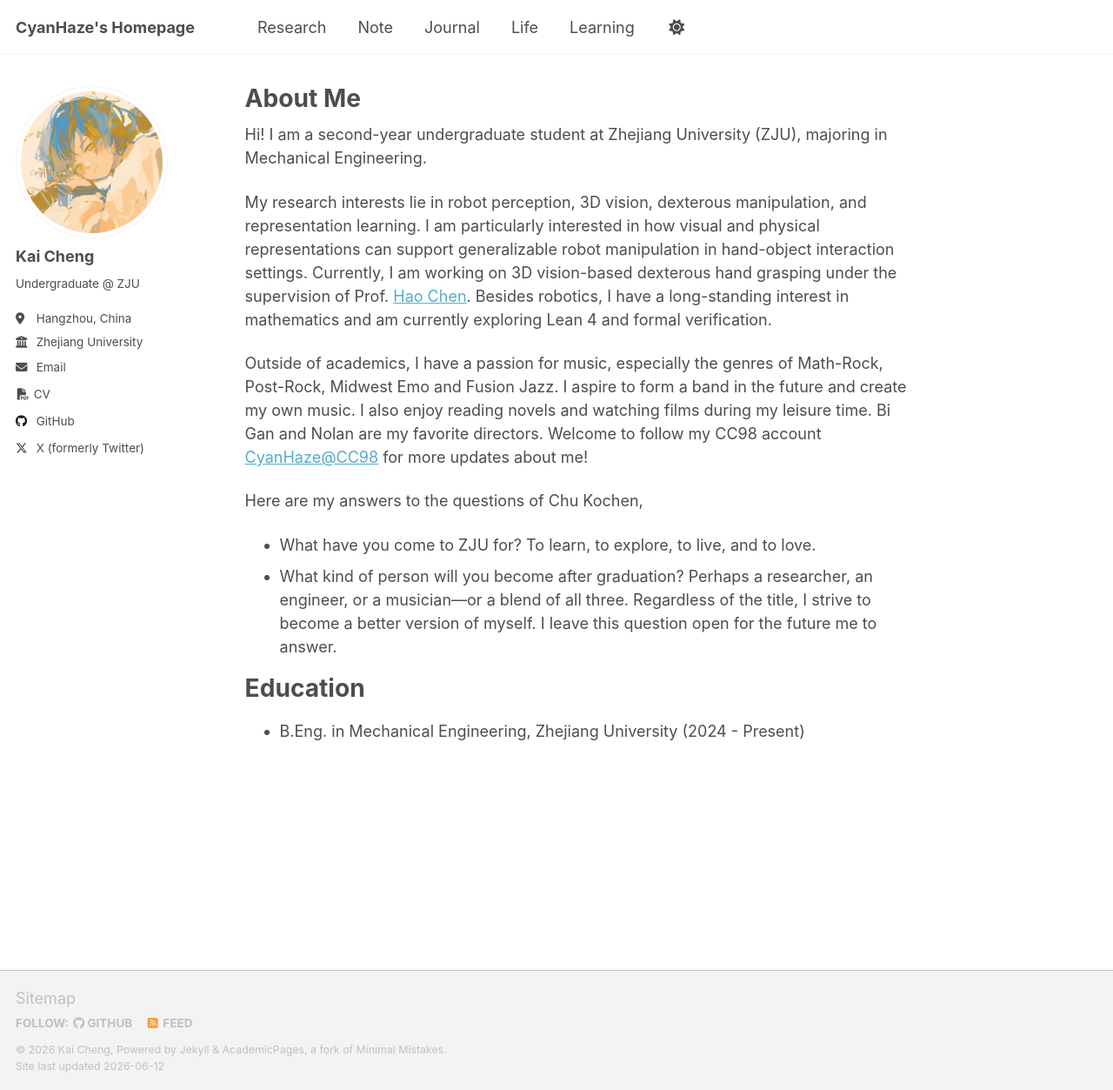
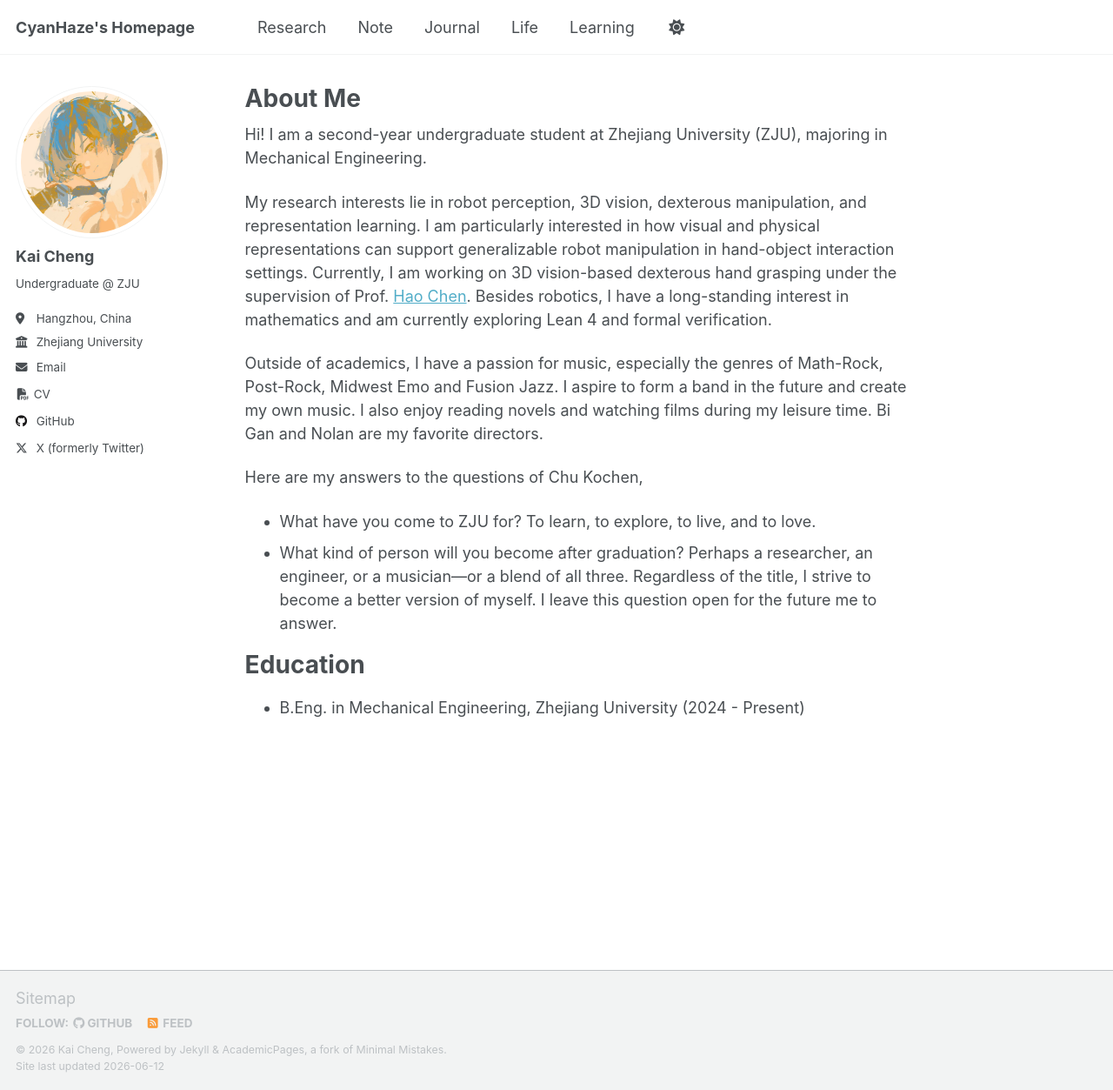
Before and after one commit to CyanHaze/CyanHaze.github.io, a Jekyll site: the page built from _pages/about.md, in a window 1280 px wide and 1253 px high. Shown: the whole window at 87% size. Built offline with Jekyll 4.4.1, drawn with Linux system fonts in a browser that asks for light colours; a script that is not in the unit is left out.

Commit message:
Update the content

```diff
--- a/_pages/about.md
+++ b/_pages/about.md
@@ -12,7 +12,7 @@ Hi! I am a second-year undergraduate student at Zhejiang University (ZJU), major
 
 My research interests lie in robot perception, 3D vision, dexterous manipulation, and representation learning. I am particularly interested in how visual and physical representations can support generalizable robot manipulation in hand-object interaction settings. Currently, I am working on 3D vision-based dexterous hand grasping under the supervision of Prof. [Hao Chen](https://stan-haochen.github.io/). Besides robotics, I have a long-standing interest in mathematics and am currently exploring Lean 4 and formal verification.
 
-Outside of academics, I have a passion for music, especially the genres of Math-Rock, Post-Rock, Midwest Emo and Fusion Jazz. I aspire to form a band in the future and create my own music. I also enjoy reading novels and watching films during my leisure time. Bi Gan and Nolan are my favorite directors. Welcome to follow my CC98 account [CyanHaze@CC98](https://www.cc98.org/user/id/759680) for more updates about me!
+Outside of academics, I have a passion for music, especially the genres of Math-Rock, Post-Rock, Midwest Emo and Fusion Jazz. I aspire to form a band in the future and create my own music. I also enjoy reading novels and watching films during my leisure time. Bi Gan and Nolan are my favorite directors.
 
 Here are my answers to the questions of Chu Kochen,
 - What have you come to ZJU for?
```
